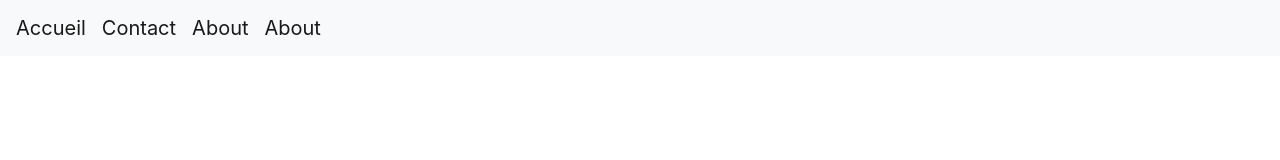
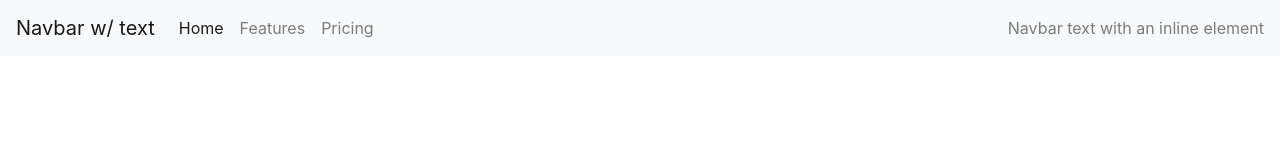
Before and after one commit to HauwDominique/html-revision, a plain HTML site: page index.html in a window 1280 px wide. Drawn offline with nearby package versions, Linux system fonts and the light colour scheme.

Commit message:
add navbar and js

```diff
--- a/index.html
+++ b/index.html
@@ -11,18 +11,35 @@
 </head>
 
 <body>
+    <nav class="navbar navbar-expand-lg navbar-light bg-light">
+        <a class="navbar-brand" href="#">Navbar w/ text</a>
+        <button class="navbar-toggler" type="button" data-toggle="collapse" data-target="#navbarText">
+            <span class="navbar-toggler-icon"></span>
+        </button>
+        <div class="collapse navbar-collapse" id="navbarText">
+            <ul class="navbar-nav mr-auto">
+                <li class="nav-item active">
+                    <a class="nav-link" href="#">Home <span class="sr-only">(current)</span></a>
+                </li>
+                <li class="nav-item">
+                    <a class="nav-link" href="#">Features</a>
+                </li>
+                <li class="nav-item">
+                    <a class="nav-link" href="#">Pricing</a>
+                </li>
+            </ul>
+            <span class="navbar-text">
+                Navbar text with an inline element
+            </span>
+        </div>
+    </nav>
 
-    <header>
-        <div id="logo"></div>
-        <nav class="navbar navbar-expand-lg navbar-light bg-light">
-            <a class="navbar-brand" href="#">Accueil</a>
-            <a class="navbar-brand" href="#">Contact</a>
-            <a class="navbar-brand" href="#">About</a>
-            <a class="navbar-brand" href="#">About</a>
-
-        </nav>
-
-    </header>
+    <script src="https://code.jquery.com/jquery-3.3.1.slim.min.js" integrity="sha384-q8i/X+965DzO0rT7abK41JStQIAqVgRVzpbzo5smXKp4YfRvH+8abtTE1Pi6jizo"
+        crossorigin="anonymous"></script>
+    <script src="https://cdnjs.cloudflare.com/ajax/libs/popper.js/1.14.3/umd/popper.min.js" integrity="sha384-ZMP7rVo3mIykV+2+9J3UJ46jBk0WLaUAdn689aCwoqbBJiSnjAK/l8WvCWPIPm49"
+        crossorigin="anonymous"></script>
+    <script src="https://stackpath.bootstrapcdn.com/bootstrap/4.1.3/js/bootstrap.min.js" integrity="sha384-ChfqqxuZUCnJSK3+MXmPNIyE6ZbWh2IMqE241rYiqJxyMiZ6OW/JmZQ5stwEULTy"
+        crossorigin="anonymous"></script>
 
 </body>
 
```
